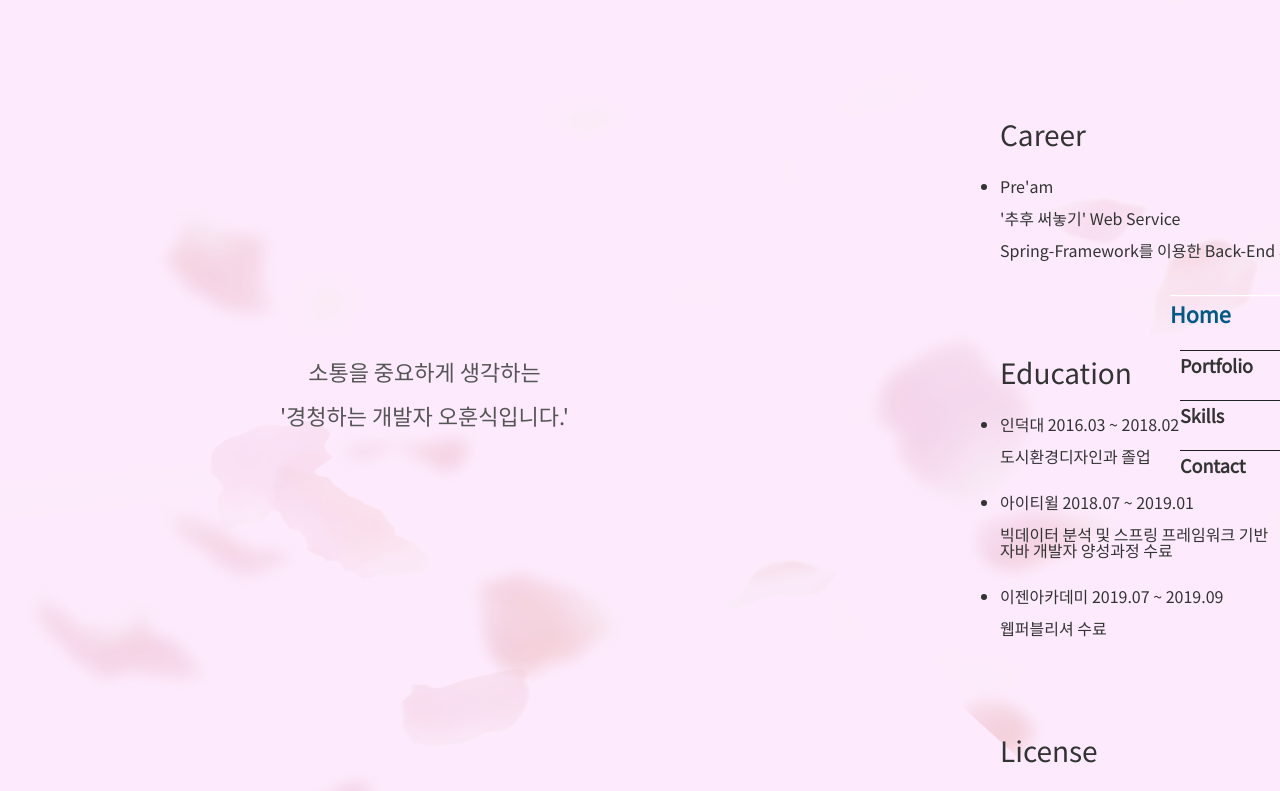
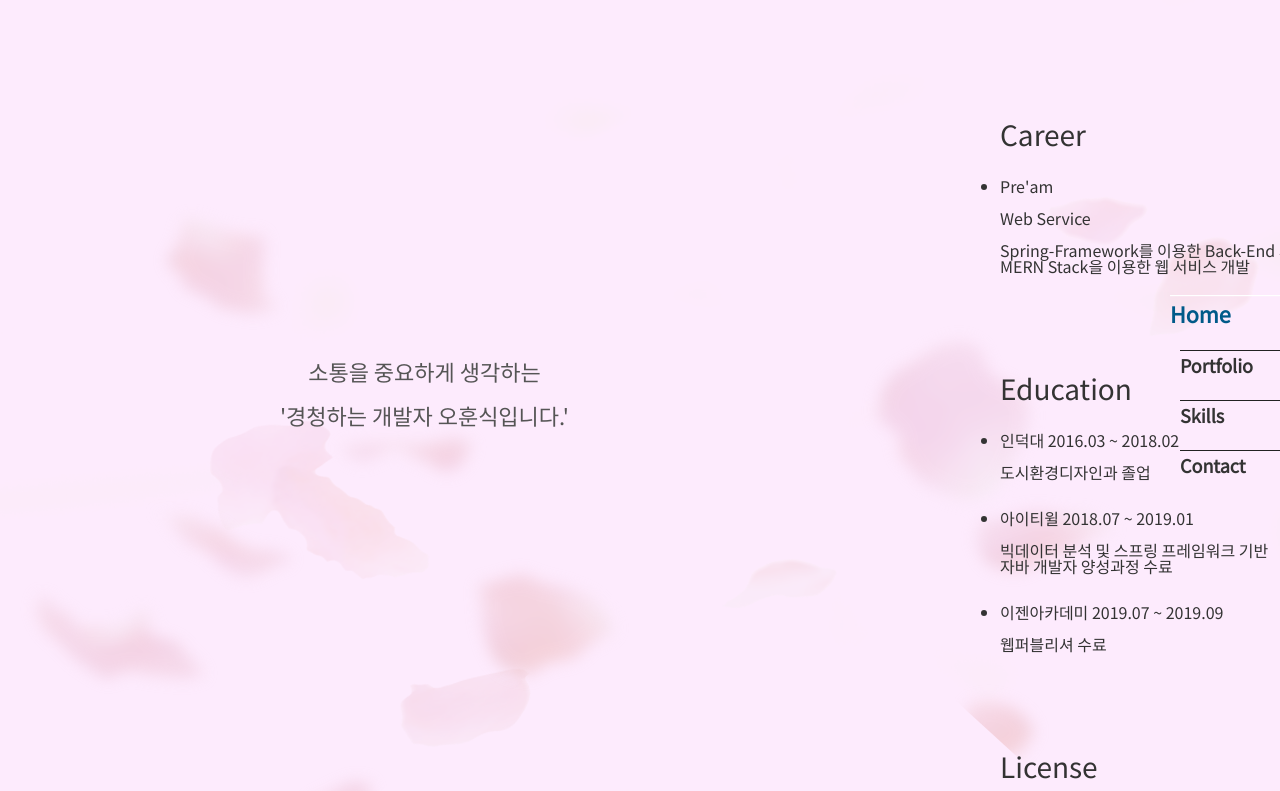
Before and after one commit to ohsky97/portfolio, a website: page index.html in a window 1280 px wide. Shown: the top 791 px of the page. Drawn offline with Linux system fonts and the light colour scheme.

Commit message:
home update

```diff
--- a/index.html
+++ b/index.html
@@ -48,8 +48,9 @@
                 <label>Career</label>
                 <ul>
                     <li>Pre'am<br/><br/>
-                        '추후 써놓기' Web Service <br/><br/>
-                        Spring-Framework를 이용한 Back-End 개발
+                        Web Service <br/><br/>
+                        Spring-Framework를 이용한 Back-End 개발<br/>
+                        MERN Stack을 이용한 웹 서비스 개발
                     </li>
                 </ul>
                 <label>Education</label>
--- /dev/null
+++ b/package.json
@@ -0,0 +1,5 @@
+"scripts":{
+  "predeploy": "npm run build",
+  "deploy": "gh-pages -d build",
+},
+"hompage": "https://ohsky97.github.io/portfolio"
```
Also changed, not shown: 1 other file.
